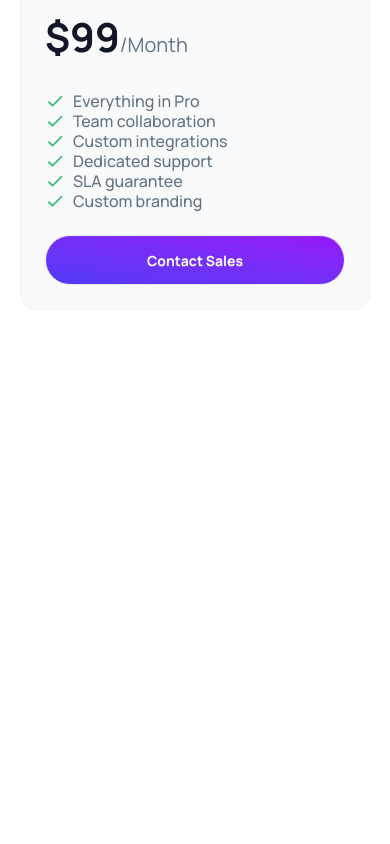
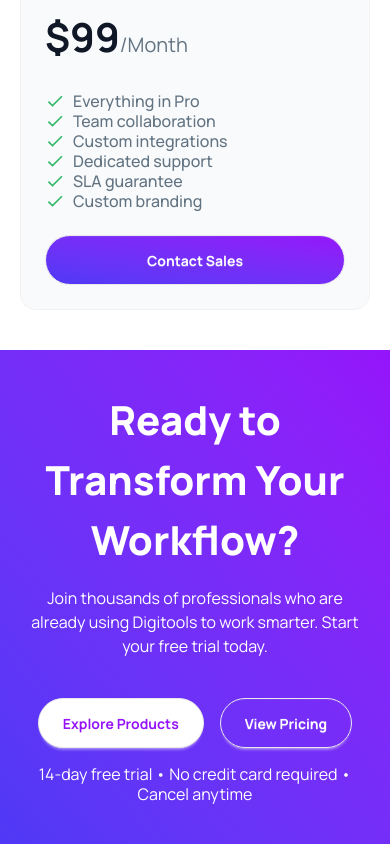
Before and after one commit to nafiz2024/Programming-Hero-Assignment-06, a React (Vite) app: page / in a window 390 px wide. Shown: the part 7779-8623 px from the top of the page. Before the commit the page ends 8129 px from the top, so only its background shows below. Built offline with nearby package versions, Linux system fonts and the light colour scheme.

Commit message:
Workflow Section Complete

```diff
--- a/src/App.jsx
+++ b/src/App.jsx
@@ -7,6 +7,7 @@ import Navbar from './components/Navbar/Navbar'
 import { ToastContainer } from 'react-toastify';
 import Steps from './components/HomePage/Steps/Steps'
 import Pricing from './components/HomePage/Pricing/Pricing'
+import Workflow from './components/HomePage/Workflow/Workflow'
 
 const fetchCard = async () => {
   const res = await fetch("/cardData.json");
@@ -49,6 +50,7 @@ function App() {
       }>
         <Pricing pricingPromise={pricingPromise}></Pricing>
       </Suspense>
+      <Workflow></Workflow>
 
       <ToastContainer />
     </>
--- /dev/null
+++ b/src/components/HomePage/Workflow/Workflow.jsx
@@ -0,0 +1,23 @@
+import React from 'react';
+
+const Workflow = () => {
+    return (
+        <div className="bg-gradient-to-tr from-[#4F39F6] to-[#9514FA]">
+            <div className='container mx-auto px-5 lg:px-0 py-10 lg:py-32 flex flex-col gap-10 items-center text-center'>
+                <div className="flex flex-col gap-4 items-center">
+                    <h1 className='text-[40px] font-extrabold text-white'>Ready to Transform Your Workflow?</h1>
+                    <p className='leading-6 text-white max-w-lg'>Join thousands of professionals who are already using Digitools to work smarter. Start your free trial today.</p>
+                </div>
+                <div className="flex flex-col gap-4 items-center">
+                    <div className="flex gap-4">
+                        <button className='btn p-6 rounded-full text-[#9514FA] bg-white font-bold hover:bg-transparent hover:text-white'>Explore Products</button>
+                        <button className='btn p-6 rounded-full bg-transparent text-white font-bold hover:text-[#9514FA] hover:bg-white'>View Pricing</button>
+                    </div>
+                    <p className='leading-5 text-white'>14-day free trial • No credit card required • Cancel anytime</p>
+                </div>
+            </div>
+        </div>
+    );
+};
+
+export default Workflow;
```
